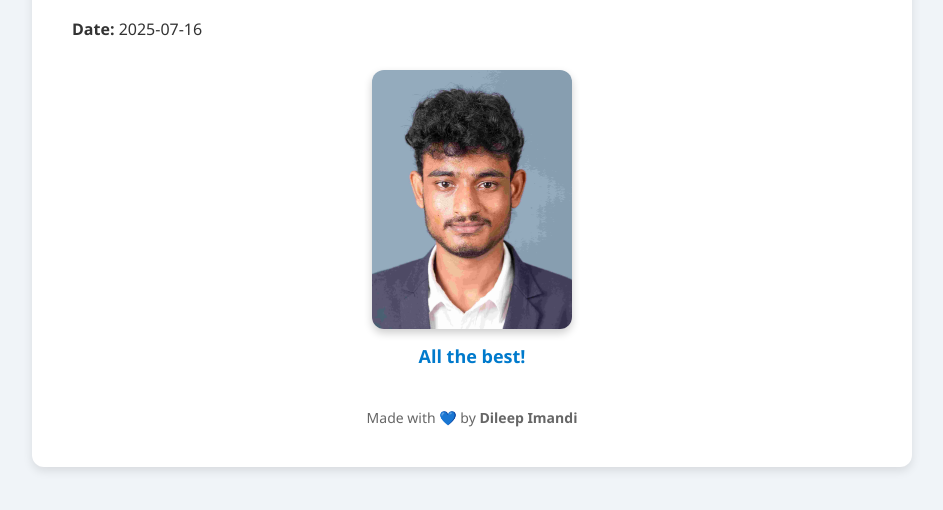
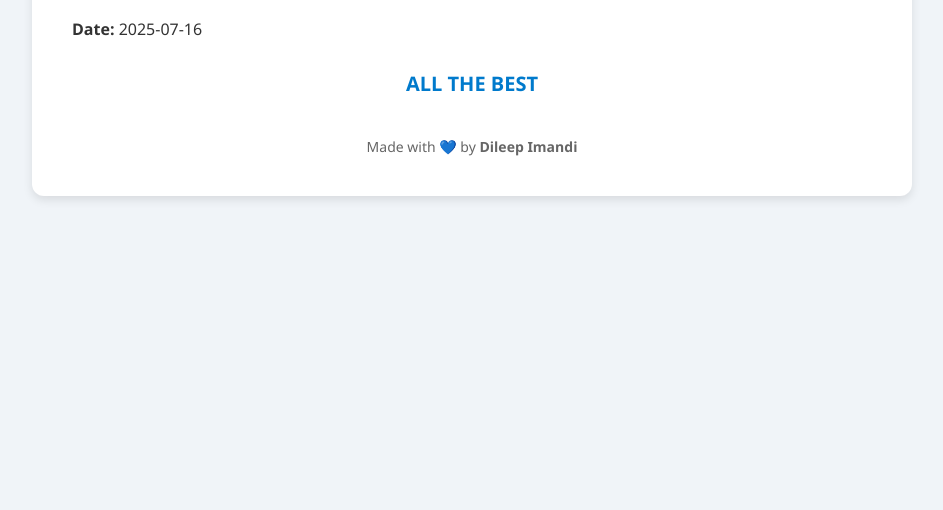
Before and after one commit to dileep2112/fresher-jobs, a plain HTML site: page daily-jobs.html in a window 1280 px wide. Shown: the part 128-638 px from the top of the page, without its empty margins (168-1111 px from the left). Drawn offline with Linux system fonts and the light colour scheme.

Commit message:
Daily update with jobs and photo

```diff
--- a/daily-jobs.html
+++ b/daily-jobs.html
@@ -44,20 +44,12 @@
                 text-decoration: none;
                 font-weight: bold;
             }
-            .photo {
+            .message {
                 text-align: center;
-                margin-top: 30px;
-            }
-            .photo img {
-                max-width: 200px;
-                border-radius: 12px;
-                box-shadow: 0 4px 8px rgba(0,0,0,0.2);
-            }
-            .photo p {
-                font-size: 18px;
+                font-size: 20px;
                 font-weight: bold;
                 color: #007acc;
-                margin-top: 10px;
+                margin-top: 30px;
             }
             footer {
                 margin-top: 40px;
@@ -74,10 +66,7 @@
             <ul>
 
             </ul>
-            <div class="photo">
-                <img src="aryann.jpg" alt="Dileep Imandi" />
-                <p>All the best!</p>
-            </div>
+            <div class="message">ALL THE BEST</div>
             <footer>
                 Made with 💙 by <strong>Dileep Imandi</strong>
             </footer>
```
